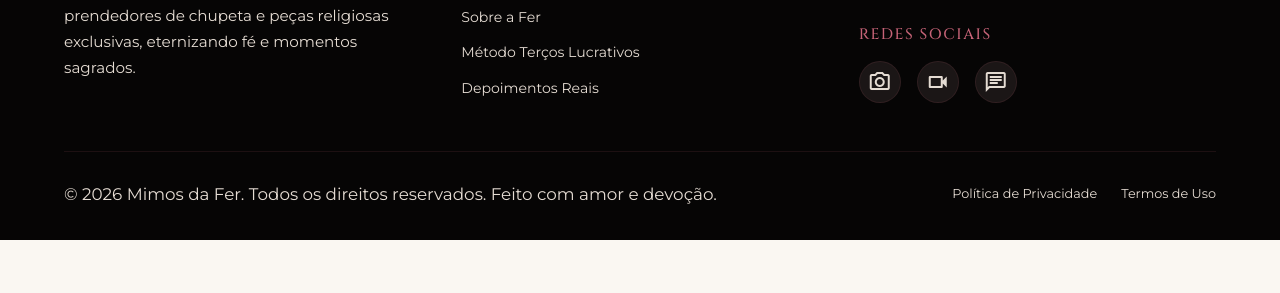
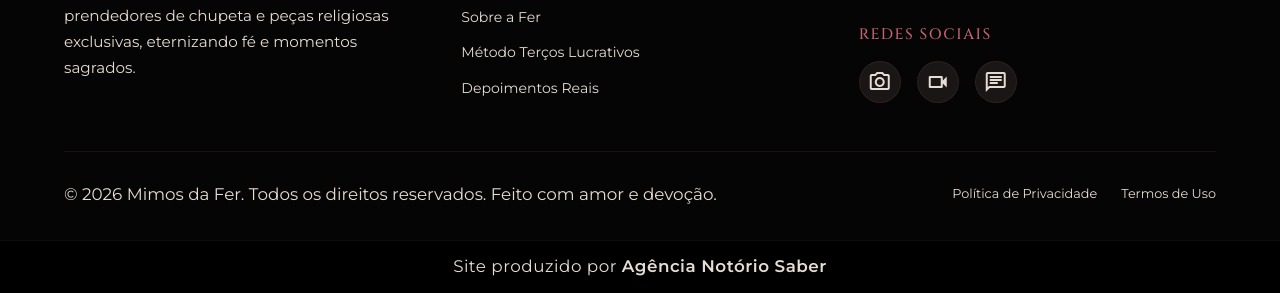
Before and after one commit to notorio-saber/Mimos-da-Fer, a plain HTML site: page index.html in a window 1280 px wide. Shown: the part 5909-6202 px from the top of the page. Before the commit the page ends 6149 px from the top, so only its background shows below. Drawn offline with Linux system fonts and the light colour scheme.

Commit message:
style: adiciona dobra preta fina da Agencia Notorio Saber no rodape

```diff
--- a/index.html
+++ b/index.html
@@ -715,6 +715,11 @@
     </div>
   </footer>
 
+  <!-- --- DOBRA PRETA FINA (AGÊNCIA) --- -->
+  <div class="developer-footer">
+    <p>Site produzido por <a href="http://notoriosaber.online/" target="_blank" rel="noopener">Agência Notório Saber</a></p>
+  </div>
+
   <!-- --- BOTÃO WHATSAPP FLUTUANTE --- -->
   <a href="https://api.whatsapp.com/send?phone=554699164921&text=Ol%C3%A1%2C%20Fer!%20Estou%20no%20site%20da%20Mimos%20da%20Fer%20e%20gostaria%20de%20solicitar%20uma%20encomenda%20personalizada." target="_blank" class="floating-whatsapp" aria-label="Fale com a Fer no WhatsApp" id="floating-whatsapp-trigger">
     <span class="material-icons-outlined" style="font-size: 28px; display: flex; align-items: center; justify-content: center;">chat</span>
--- a/style.css
+++ b/style.css
@@ -1244,6 +1244,35 @@ p {
 }
 
 
+/* --- DOBRA PRETA FINA (AGÊNCIA) --- */
+.developer-footer {
+  background-color: #000000;
+  border-top: 1px solid rgba(255, 255, 255, 0.05);
+  padding: 0.8rem 1rem;
+  text-align: center;
+  font-size: 0.78rem;
+  color: var(--text-on-dark-sub);
+  letter-spacing: 0.5px;
+}
+
+.developer-footer p {
+  margin: 0;
+  font-family: var(--font-body);
+}
+
+.developer-footer a {
+  color: var(--color-rose);
+  font-weight: 600;
+  text-decoration: none;
+  transition: var(--transition-fast);
+}
+
+.developer-footer a:hover {
+  color: var(--color-mint);
+  text-decoration: underline;
+}
+
+
 /* ==========================================================================
    MEDIA QUERIES - UP-SCALING PARA MÍDIAS MAIORES (TABLET & DESKTOP)
    ========================================================================== */
```
Also changed, not shown: metodo-tl.html (+5 -0 lines).
